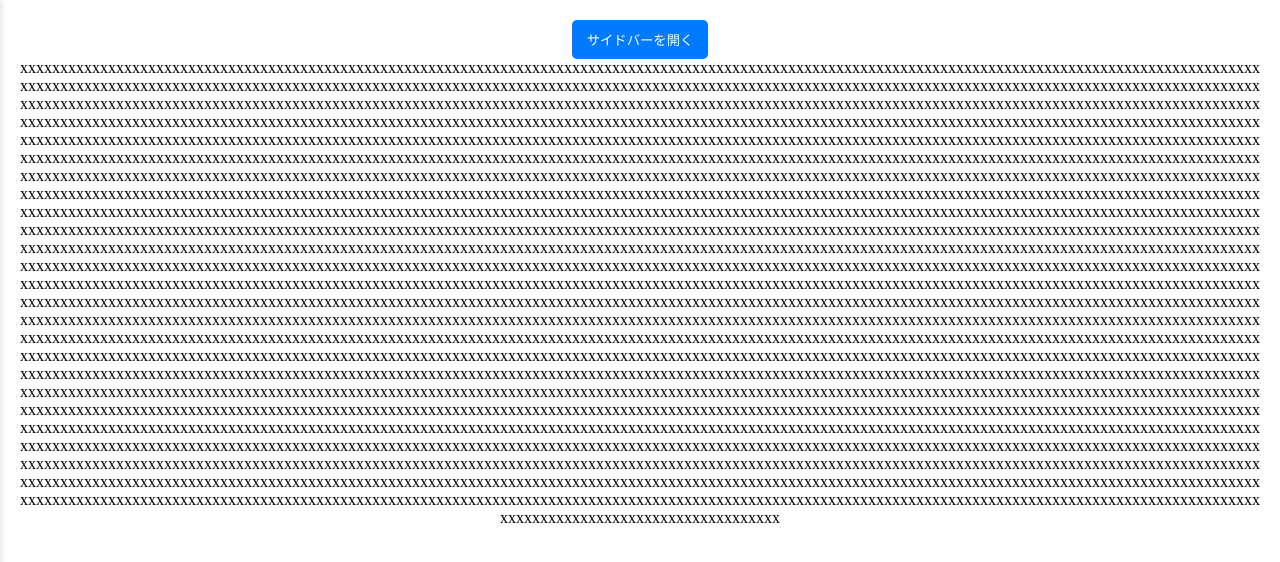
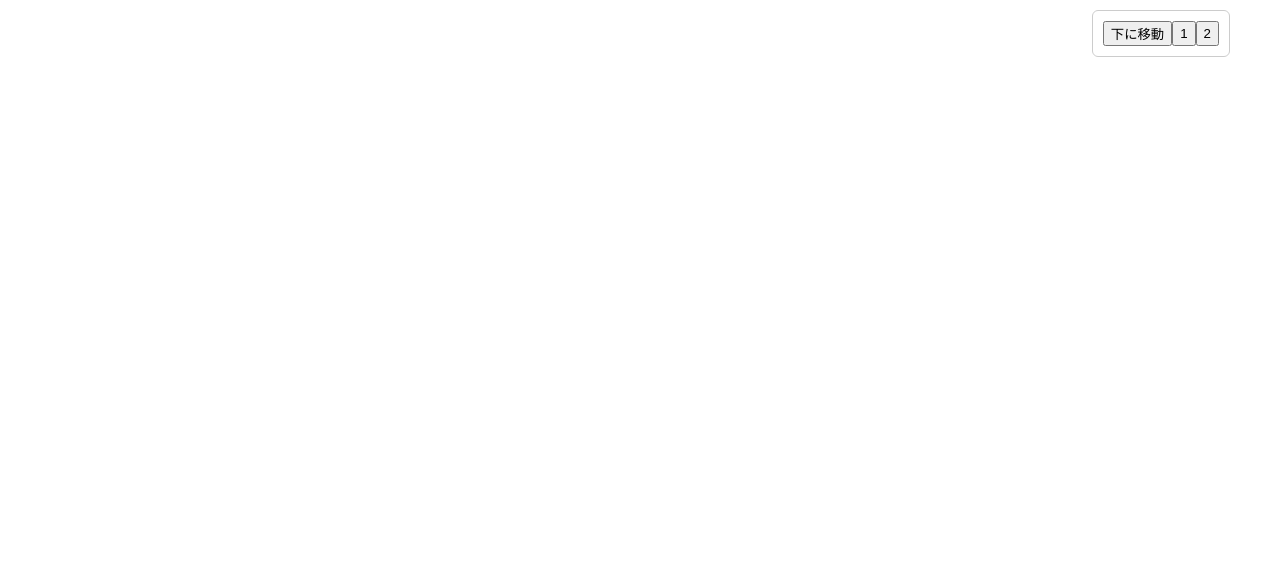
Before and after one commit to takahiro-tanaka-job/layout-editor, a React (Vite) app: page / in a window 1280 px wide. Shown: the top 562 px of the page. Built offline with nearby package versions, Linux system fonts and the light colour scheme.

Commit message:
フローティングパネル

```diff
--- /dev/null
+++ b/src/App.module.css
@@ -0,0 +1,5 @@
+.root {
+  height: 100vh;
+  width: 100vw;
+  padding: 10px;
+}
--- a/src/App.tsx
+++ b/src/App.tsx
@@ -1,12 +1,16 @@
-// import Layout from "./components/Layout";
+import Layout from "./components/Layout";
 import SideBar from "./components/SideBar";
+import FloatingPanel from "./components/FloatingPanel";
+
+import styles from "./App.module.css";
 
 function App() {
   return (
-    <>
+    <div className={styles.root}>
       {/* <Layout /> */}
-      <SideBar />
-    </>
+      {/* <SideBar /> */}
+      <FloatingPanel><button>1</button><button>2</button></FloatingPanel>
+    </div>
   );
 }
 
--- /dev/null
+++ b/src/components/FloatingPanel.jsx
@@ -0,0 +1,37 @@
+import React, { useState } from "react";
+import styles from "./FloatingPanel.module.css";
+
+export function FloatingPanel({ children }) {
+  const [isBottom, setIsBottom] = useState(false);
+
+  // const _style = {
+  //   position: "fixed",
+  //   left: "50px",
+  //   transition: "all 0.8s ease",
+  //   ...(isBottom ? { bottom: "50px" } : { top: "50px" }),
+  // };
+
+  const _style = {
+    position: "fixed",
+    right: "50px",
+    transition: "transform 0.2s ease, opacity 0.2s ease",
+    transform: isBottom ? "translateY(calc(100vh - 100px))" : "translateY(0)",
+    opacity: isBottom ? 0.8 : 1, // 動きに合わせて透明度を変化
+  };
+
+  const handleButtonClick = () => {
+    setIsBottom((prev) => !prev);
+  };
+
+  return (
+    <div className={styles.root} style={_style}>
+      <button onClick={handleButtonClick}>
+        {isBottom ? "上に移動" : "下に移動"}
+      </button>
+      {children}
+    </div>
+  );
+}
+
+FloatingPanel.displayName = "FloatingPanel";
+export default FloatingPanel;
--- /dev/null
+++ b/src/components/FloatingPanel.module.css
@@ -0,0 +1,6 @@
+.root {
+  display: flex;
+  border: 1px solid #ccc;
+  border-radius: 6px;
+  padding: 10px;
+}
```
